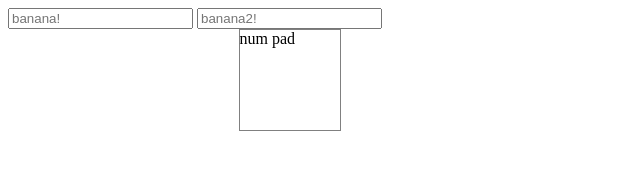
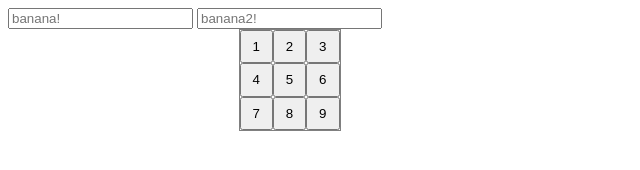
Before and after one commit to AndrewPecha/NumPad, a plain HTML site: page Index.html in a window 1280 px wide. Shown: the whole page, without its empty margins (0-640 px from the left). Drawn offline with nearby package versions, Linux system fonts and the light colour scheme.

Commit message:
add buttons 1-9 using css grid

```diff
--- a/Index.html
+++ b/Index.html
@@ -2,6 +2,14 @@
 
     <head>
         <script src="https://code.jquery.com/jquery-3.5.1.js" integrity="sha256-QWo7LDvxbWT2tbbQ97B53yJnYU3WhH/C8ycbRAkjPDc=" crossorigin="anonymous"></script>
+
+        <style>
+            .num-pad {
+                display: grid;
+                grid-template-columns: auto auto auto;
+                grid-template-rows: auto auto auto;
+            }
+        </style>
 
         <script>
             //#region plugin stuff
@@ -13,14 +21,31 @@
                 return e.outerHeight() / 2;
             }
 
+            function appendNumPadButtonsToContainer(numPadElement, inputElement) {
+                //scope changes modified from https://stackoverflow.com/a/29558498/8484685
+                //have to do it this way since IE 11 doesn't support 'let' correctly in a for loop still
+                for(var i = 1; i <= 9; i++) {
+                    // if( i != 1 && (i - 1) % 3 == 0)
+                    //     numPadElement.append($('<br />'))
+
+
+                    numPadElement.append($('<button>').click((function(){
+                        var iLocal = i;
+                        return function() {
+                            inputElement.val(inputElement.val() + iLocal)
+                        }
+                    })())
+                    .append(i));
+                }
+            }
+
             (function ($) {
 
                 $.fn.enableNumPadEntry = function (options) {
                     var element = this;
                     var numPadId = 'num-pad-' + $('.num-pad').length;
-                    // var oneButton = $('<button>').click(function(){element.val(element.val() + 1)}).append('1');
-                    // var twoButton = $('<button>').click(function(){element.val(element.val() + 2)}).append('2');
-                    var numPadElementToBeAdded = $('<div>').attr('id', numPadId).addClass('num-pad').append('num pad');//.append(oneButton).append(twoButton);
+                    var numPadElementToBeAdded = $('<div>').attr('id', numPadId).addClass('num-pad');
+                    appendNumPadButtonsToContainer(numPadElementToBeAdded, element);
 
                     //only add css if no numpad elements exist yet
                     if($('.num-pad').length == 0){
@@ -53,6 +78,8 @@
             });
         </script>
 
+
+
     </head>
 
     <body>
```
